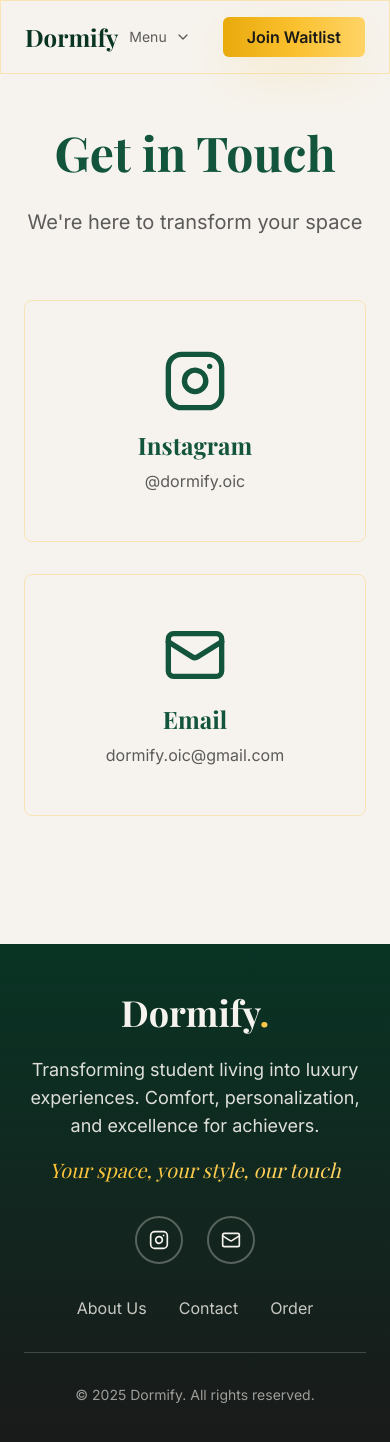
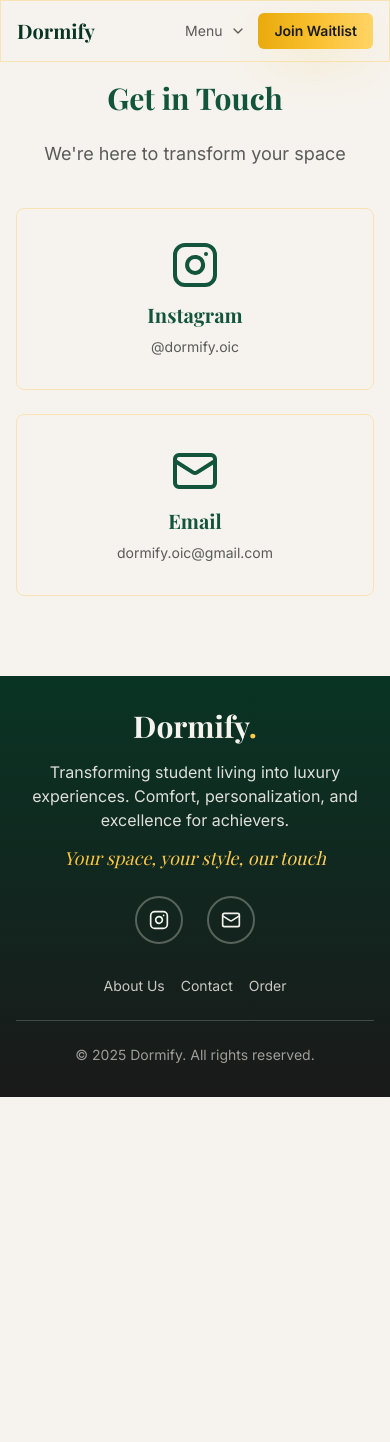
Before and after one commit to MohammadkiaMeidanchi/elevate-your-dorm-ba6b7206, a React (Vite) app: page /contact in a window 390 px wide. Shown: the top 1442 px of the page. After the commit the page ends 1097 px from the top, so only its background shows below. Built offline with nearby package versions, Linux system fonts and the light colour scheme; the HTML template or start-up script is replaced by a standard one.

Commit message:
Make site responsive across all devices
Improve responsiveness of navigation, hero section, footer, about, contact, and package selector pages to ensure a consistent and good user experience on all screen sizes, from mobile phones to desktops.

```diff
--- a/src/components/Footer.tsx
+++ b/src/components/Footer.tsx
@@ -4,16 +4,16 @@ import { Instagram, Mail } from "lucide-react";
 const Footer = () => {
   return (
     <footer className="bg-gradient-to-b from-[hsl(var(--emerald-dark))] to-[hsl(var(--charcoal))] text-cream">
-      <div className="container mx-auto px-6 py-12">
+      <div className="container mx-auto px-4 sm:px-6 py-8 sm:py-12">
         {/* Top Section */}
-        <div className="text-center mb-8">
-          <h2 className="text-4xl md:text-5xl font-display font-bold mb-6">
+        <div className="text-center mb-6 sm:mb-8">
+          <h2 className="text-3xl sm:text-4xl md:text-5xl font-display font-bold mb-4 sm:mb-6">
             Dormify<span className="text-gradient-gold">.</span>
           </h2>
-          <p className="text-lg font-body text-cream/90 max-w-3xl mx-auto mb-4">
+          <p className="text-base sm:text-lg font-body text-cream/90 max-w-3xl mx-auto mb-3 sm:mb-4 px-2">
             Transforming student living into luxury experiences. Comfort, personalization, and excellence for achievers.
           </p>
-          <p className="text-xl font-display italic text-gradient-gold">
+          <p className="text-lg sm:text-xl font-display italic text-gradient-gold px-2">
             Your space, your style, our touch
           </p>
         </div>
@@ -37,22 +37,22 @@ const Footer = () => {
         </div>
 
         {/* Links */}
-        <div className="flex items-center justify-center gap-8 mb-8 pb-8 border-b border-cream/20">
+        <div className="flex flex-wrap items-center justify-center gap-4 sm:gap-8 mb-6 sm:mb-8 pb-6 sm:pb-8 border-b border-cream/20">
           <Link
             to="/about"
-            className="text-cream/80 hover:text-gold transition-colors duration-300 font-body"
+            className="text-cream/80 hover:text-gold transition-colors duration-300 font-body text-sm sm:text-base"
           >
             About Us
           </Link>
           <Link
             to="/contact"
-            className="text-cream/80 hover:text-gold transition-colors duration-300 font-body"
+            className="text-cream/80 hover:text-gold transition-colors duration-300 font-body text-sm sm:text-base"
           >
             Contact
           </Link>
           <Link
             to="/packages"
-            className="text-cream/80 hover:text-gold transition-colors duration-300 font-body"
+            className="text-cream/80 hover:text-gold transition-colors duration-300 font-body text-sm sm:text-base"
           >
             Order
           </Link>
--- a/src/components/Navigation.tsx
+++ b/src/components/Navigation.tsx
@@ -26,13 +26,13 @@ const Navigation = () => {
 
   return (
     <nav className="fixed top-0 left-0 right-0 z-50 bg-background/95 backdrop-blur-sm border-b luxury-border">
-      <div className="container mx-auto px-6 py-4">
+      <div className="container mx-auto px-4 sm:px-6 py-3 sm:py-4">
         <div className="flex items-center justify-between">
-          <Link to="/" className="text-2xl font-display font-bold text-[hsl(var(--emerald-dark))]">
+          <Link to="/" className="text-xl sm:text-2xl font-display font-bold text-[hsl(var(--emerald-dark))]">
             Dormify
           </Link>
 
-          <div className="flex items-center gap-8">
+          <div className="flex items-center gap-3 sm:gap-8">
             <DropdownMenu>
               <DropdownMenuTrigger className="flex items-center gap-2 text-sm font-body text-foreground/70 hover:text-primary transition-colors duration-300 outline-none">
                 Menu
@@ -105,7 +105,7 @@ const Navigation = () => {
             </DropdownMenu>
 
             <Link to="/packages">
-              <button className="bg-gradient-to-r from-[hsl(var(--gold-dark))] via-[hsl(var(--gold))] to-[hsl(var(--gold-light))] text-charcoal px-6 py-2 rounded-md font-semibold transition-all duration-300 hover:scale-110 gold-shadow">
+              <button className="bg-gradient-to-r from-[hsl(var(--gold-dark))] via-[hsl(var(--gold))] to-[hsl(var(--gold-light))] text-charcoal px-4 sm:px-6 py-2 rounded-md text-sm sm:text-base font-semibold transition-all duration-300 hover:scale-110 gold-shadow whitespace-nowrap">
                 Join Waitlist
               </button>
             </Link>
--- a/src/pages/About.tsx
+++ b/src/pages/About.tsx
@@ -6,13 +6,13 @@ const About = () => {
     <div className="min-h-screen flex flex-col">
       <Navigation />
 
-      <main className="container mx-auto px-6 py-32 flex-1">
+      <main className="container mx-auto px-4 sm:px-6 py-20 sm:py-28 md:py-32 flex-1">
         <div className="max-w-4xl mx-auto">
-          <h1 className="text-5xl md:text-6xl font-display font-bold mb-12 text-center text-primary">
+          <h1 className="text-3xl sm:text-4xl md:text-5xl lg:text-6xl font-display font-bold mb-8 sm:mb-12 text-center text-primary">
             About Us
           </h1>
 
-          <div className="space-y-8 text-lg font-body leading-relaxed">
+          <div className="space-y-6 sm:space-y-8 text-base sm:text-lg font-body leading-relaxed">
             <p className="text-foreground/80">
               Dormify is a business established by{" "}
               <span className="font-semibold text-gradient-gold">Jonathan Oku</span>,{" "}
--- a/src/pages/Contact.tsx
+++ b/src/pages/Contact.tsx
@@ -7,36 +7,36 @@ const Contact = () => {
     <div className="min-h-screen flex flex-col">
       <Navigation />
 
-      <main className="container mx-auto px-6 py-32 flex-1">
+      <main className="container mx-auto px-4 sm:px-6 py-20 sm:py-28 md:py-32 flex-1">
         <div className="max-w-3xl mx-auto text-center">
-          <h1 className="text-5xl md:text-6xl font-display font-bold mb-8 text-primary">
+          <h1 className="text-3xl sm:text-4xl md:text-5xl lg:text-6xl font-display font-bold mb-6 sm:mb-8 text-primary">
             Get in Touch
           </h1>
-          <p className="text-xl font-body text-foreground/70 mb-16">
+          <p className="text-lg sm:text-xl font-body text-foreground/70 mb-10 sm:mb-16 px-2">
             We're here to transform your space
           </p>
 
-          <div className="grid md:grid-cols-2 gap-8">
+          <div className="grid sm:grid-cols-2 gap-6 sm:gap-8">
             <a
               href="https://www.instagram.com/dormify.oic"
               target="_blank"
               rel="noopener noreferrer"
-              className="flex flex-col items-center justify-center p-12 luxury-border rounded-lg hover:luxury-shadow transition-all duration-500 hover:scale-105 group"
+              className="flex flex-col items-center justify-center p-8 sm:p-12 luxury-border rounded-lg hover:luxury-shadow transition-all duration-500 hover:scale-105 group"
             >
-              <Instagram className="w-16 h-16 text-primary mb-4 transition-colors group-hover:text-gold" />
-              <h3 className="text-2xl font-display font-bold mb-2 text-primary">Instagram</h3>
-              <p className="text-foreground/70 font-body">@dormify.oic</p>
+              <Instagram className="w-12 h-12 sm:w-16 sm:h-16 text-primary mb-3 sm:mb-4 transition-colors group-hover:text-gold" />
+              <h3 className="text-xl sm:text-2xl font-display font-bold mb-2 text-primary">Instagram</h3>
+              <p className="text-sm sm:text-base text-foreground/70 font-body">@dormify.oic</p>
             </a>
 
             <a
               href="mailto:dormify.oic@gmail.com"
               target="_blank"
               rel="noopener noreferrer"
-              className="flex flex-col items-center justify-center p-12 luxury-border rounded-lg hover:luxury-shadow transition-all duration-500 hover:scale-105 group"
+              className="flex flex-col items-center justify-center p-8 sm:p-12 luxury-border rounded-lg hover:luxury-shadow transition-all duration-500 hover:scale-105 group"
             >
-              <Mail className="w-16 h-16 text-primary mb-4 transition-colors group-hover:text-gold" />
-              <h3 className="text-2xl font-display font-bold mb-2 text-primary">Email</h3>
-              <p className="text-foreground/70 font-body break-all">dormify.oic@gmail.com</p>
+              <Mail className="w-12 h-12 sm:w-16 sm:h-16 text-primary mb-3 sm:mb-4 transition-colors group-hover:text-gold" />
+              <h3 className="text-xl sm:text-2xl font-display font-bold mb-2 text-primary">Email</h3>
+              <p className="text-sm sm:text-base text-foreground/70 font-body break-all">dormify.oic@gmail.com</p>
             </a>
           </div>
         </div>
--- a/src/pages/Index.tsx
+++ b/src/pages/Index.tsx
@@ -27,16 +27,16 @@ const Index = () => {
         </div>
 
         {/* Content with High Contrast */}
-        <div className="relative z-10 text-center px-6 py-32">
-          <h1 className="text-6xl md:text-7xl lg:text-8xl font-display font-bold mb-6 text-cream drop-shadow-2xl">
+        <div className="relative z-10 text-center px-4 sm:px-6 py-20 sm:py-32">
+          <h1 className="text-4xl sm:text-6xl md:text-7xl lg:text-8xl font-display font-bold mb-4 sm:mb-6 text-cream drop-shadow-2xl">
             Dormify
           </h1>
 
-          <p className="text-lg md:text-xl font-body text-cream/95 drop-shadow-lg mb-3 max-w-3xl mx-auto leading-relaxed">
+          <p className="text-base sm:text-lg md:text-xl font-body text-cream/95 drop-shadow-lg mb-2 sm:mb-3 max-w-3xl mx-auto leading-relaxed px-2">
             Where exceptional living meets uncompromising quality. An exclusive experience crafted for those who accept nothing less than perfection.
           </p>
 
-          <p className="text-xl md:text-2xl font-display italic text-gradient-gold drop-shadow-lg mb-12">
+          <p className="text-lg sm:text-xl md:text-2xl font-display italic text-gradient-gold drop-shadow-lg mb-8 sm:mb-12 px-2">
             Your space, your style, our touch
           </p>
 
@@ -44,7 +44,7 @@ const Index = () => {
             variant="gold"
             size="lg"
             onClick={() => navigate("/packages")}
-            className="text-base px-12 py-6 h-auto"
+            className="text-sm sm:text-base px-8 sm:px-12 py-4 sm:py-6 h-auto"
           >
             Join Waitlist
           </Button>
--- a/src/pages/NotFound.tsx
+++ b/src/pages/NotFound.tsx
@@ -9,11 +9,11 @@ const NotFound = () => {
   }, [location.pathname]);
 
   return (
-    <div className="flex min-h-screen items-center justify-center bg-gray-100">
+    <div className="flex min-h-screen items-center justify-center bg-background px-4">
       <div className="text-center">
-        <h1 className="mb-4 text-4xl font-bold">404</h1>
-        <p className="mb-4 text-xl text-gray-600">Oops! Page not found</p>
-        <a href="/" className="text-blue-500 underline hover:text-blue-700">
+        <h1 className="mb-4 text-3xl sm:text-4xl font-bold text-foreground">404</h1>
+        <p className="mb-4 text-lg sm:text-xl text-muted-foreground">Oops! Page not found</p>
+        <a href="/" className="text-primary underline hover:text-gold transition-colors">
           Return to Home
         </a>
       </div>
```
Also changed, not shown: src/components/PackageSelector.tsx (+32 -31 lines), src/pages/Packages.tsx (+18 -18 lines).
